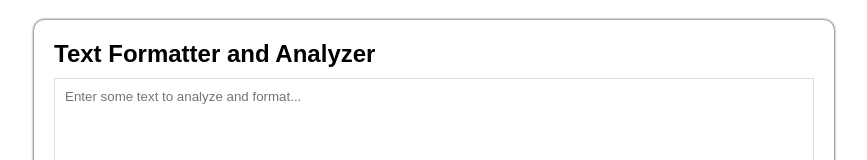
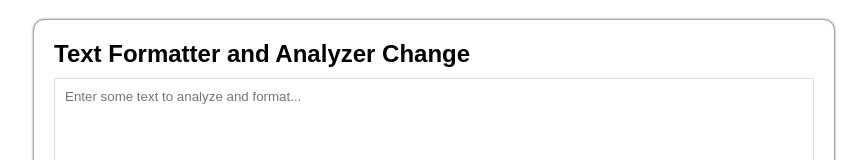
Before and after one commit to jayesh731/Text-Formatter-and-Analyzer-Web-App, a plain HTML site: page index.html in a window 1280 px wide. Shown: the top 160 px of the page, without its empty margins (206-1073 px from the left). Drawn offline with Linux system fonts and the light colour scheme.

Commit message:
update: changed some content

```diff
--- a/index.html
+++ b/index.html
@@ -10,7 +10,7 @@
 
 <body>
     <div class="container">
-        <h2>Text Formatter and Analyzer</h2>
+        <h2>Text Formatter and Analyzer Change</h2>
         <textarea name="textarea" id="textInput" placeholder="Enter some text to analyze and format..."
             tabindex="0"></textarea>
         <div class="btn-container">
```
